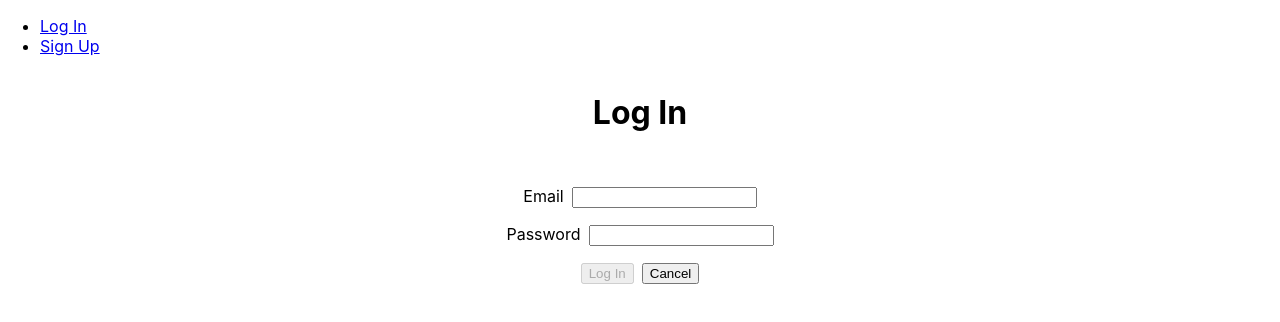
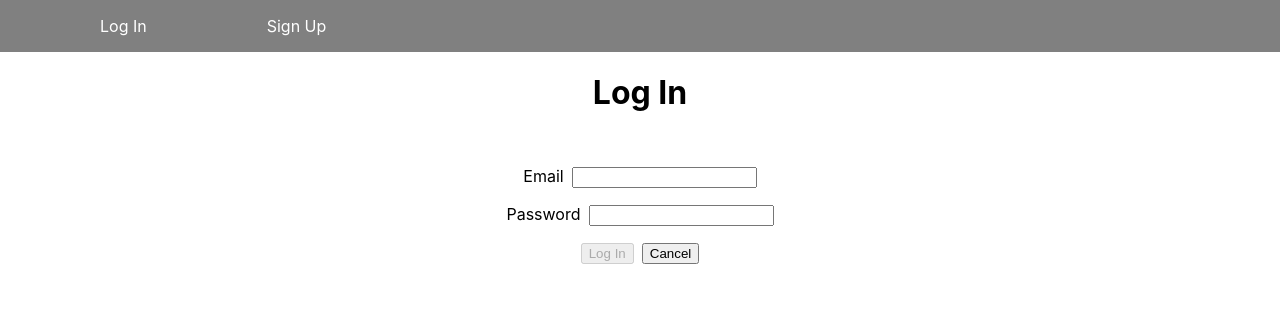
Before and after one commit to aafrieso/i-study-front-end, a React (Vite) app: page /login in a window 1280 px wide. Shown: the top 322 px of the page. Built offline with nearby package versions, Linux system fonts and the light colour scheme; no server answers.

Commit message:
add to pages

```diff
--- a/src/App.tsx
+++ b/src/App.tsx
@@ -8,6 +8,7 @@ import Login from './pages/Login/Login'
 import Landing from './pages/Landing/Landing'
 import Profiles from './pages/Profiles/Profiles'
 import ChangePassword from './pages/ChangePassword/ChangePassword'
+import NewQuiz from './pages/NewQuiz/NewQuiz';
 
 // components
 import NavBar from './components/NavBar/NavBar'
@@ -66,6 +67,14 @@ function App(): JSX.Element {
             </ProtectedRoute>
           }
         />
+        <Route
+          path="/quizzes"
+          element={
+            <ProtectedRoute user={user}>
+              <Profiles />
+            </ProtectedRoute>
+          }
+        />
       </Routes>
     </>
   )
--- /dev/null
+++ b/src/components/NavBar/NavBar.module.css
@@ -0,0 +1,20 @@
+nav {
+  background-color: gray;
+  color: white;
+  display: flex;
+  align-content: center;
+}
+
+ul {
+  list-style: none;
+}
+
+li {
+  display: inline-block;
+  margin: 0 60px;
+}
+
+a {
+  color: white;
+  text-decoration: none;
+}
--- a/src/components/NavBar/NavBar.tsx
+++ b/src/components/NavBar/NavBar.tsx
@@ -1,5 +1,6 @@
 // npm modules
 import { NavLink } from 'react-router-dom'
+import './NavBar.module.css'
 
 // types
 import { User } from '../../types/models'
@@ -19,7 +20,7 @@ const NavBar = (props: NavBarProps): JSX.Element => {
           <li>Welcome, {user.name}</li>
           <li><NavLink to="/profiles">Profiles</NavLink></li>
           <li><NavLink to="/change-password">Change Password</NavLink></li>
-          <li><NavLink to="/quiz">Quiz</NavLink></li>
+          <li><NavLink to="/quizzes">Quiz</NavLink></li>
           <li><NavLink to="" onClick={handleLogout}>LOG OUT</NavLink></li>
         </ul>
       :
--- /dev/null
+++ b/src/pages/NewQuiz/NewQuiz.tsx
@@ -0,0 +1,19 @@
+import React from 'react';
+import QuizCard from './QuizCard';
+
+interface QuizzesProps {
+  // Add any props that the Quizzes component needs
+}
+
+const Quizzes: React.FC<QuizzesProps> = (props) => {
+  return (
+    <div>
+      <QuizCard
+        frontContent={<h1>Front content goes here</h1>}
+        backContent={<h1>Back content goes here</h1>}
+      />
+    </div>
+  );
+};
+
+export default Quizzes;
```
Also changed, not shown: src/pages/QuizList/QuizList.tsx (added).
